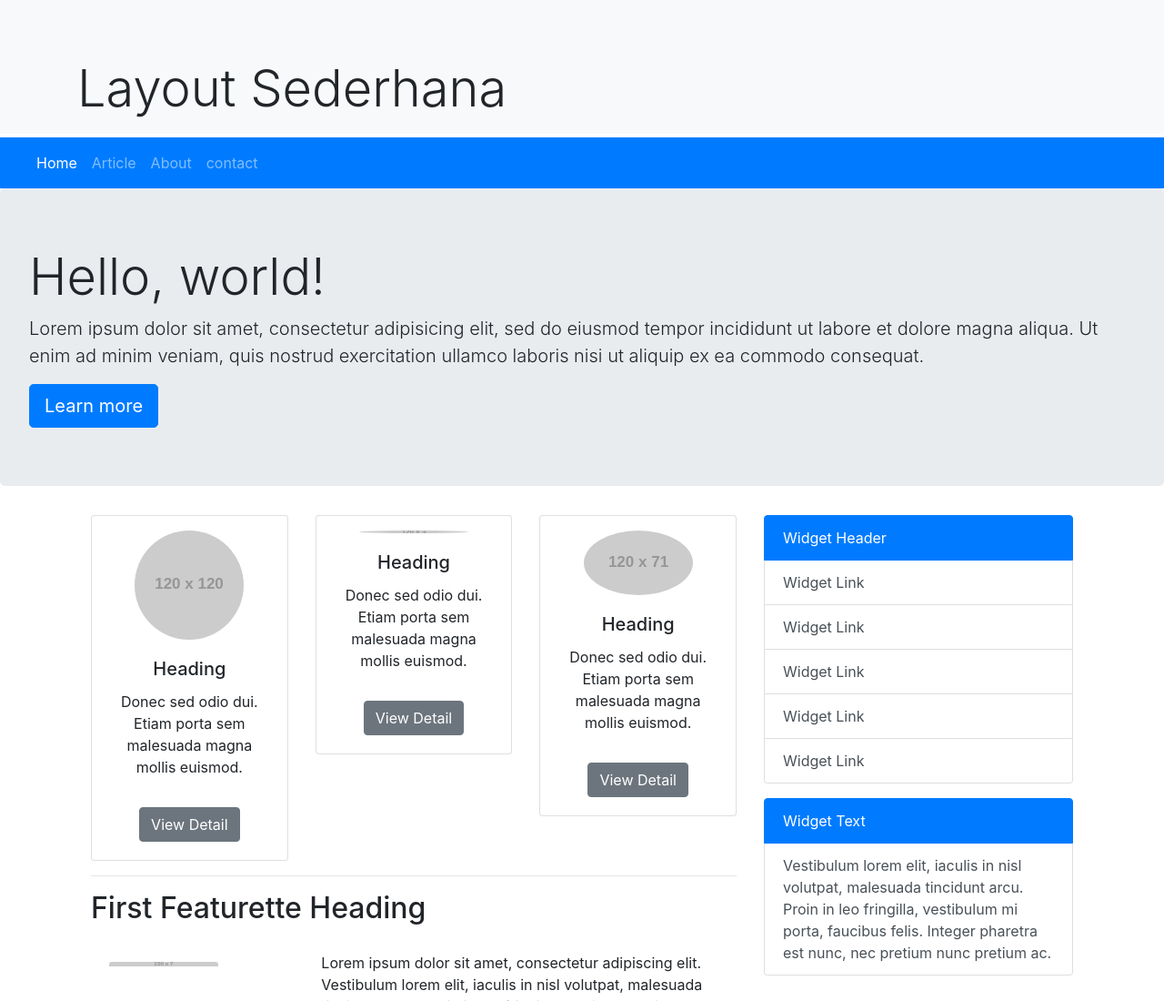
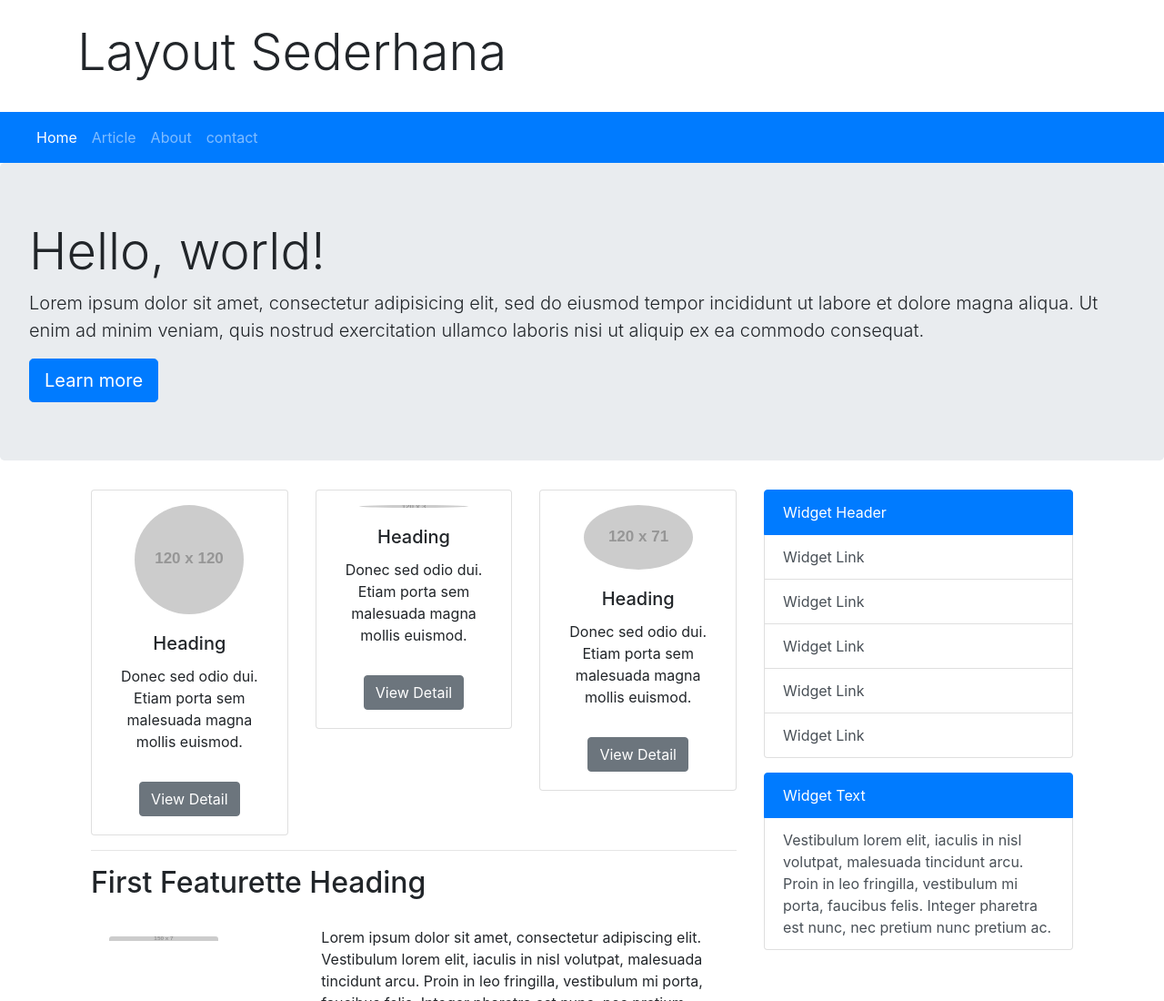
Before and after one commit to satriadimas/Lab6Web, a plain HTML site: page index.html in a window 1280 px wide. Shown: the top 1100 px of the page at 91% size. Drawn offline with nearby package versions, Linux system fonts and the light colour scheme; placeholder pictures from the web are drawn by us.

Commit message:
bit change

```diff
--- a/index.html
+++ b/index.html
@@ -14,10 +14,8 @@
   </head>
   <body>
     <!--NAVBAR-->
-    <div class="jumbotron jumbotron-fluid bg-light pb-2 mb-1">
-      <div class="container">
-        <h1 class="display-4">Layout Sederhana</h1>
-      </div>
+    <div class="container py-4">
+      <h1 class="display-4">Layout Sederhana</h1>
     </div>
 
     <nav class="navbar navbar-expand-lg navbar-dark bg-primary">
```
